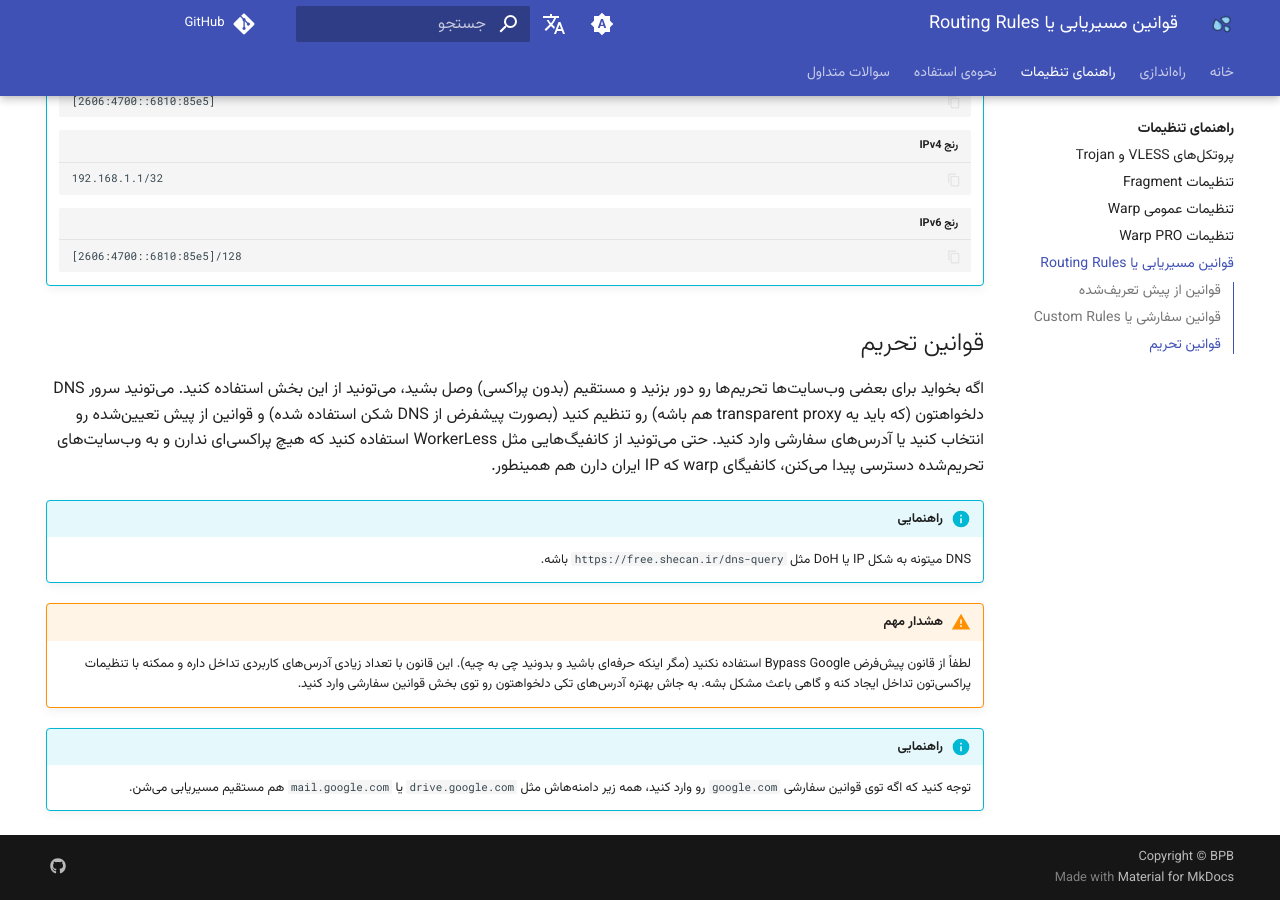
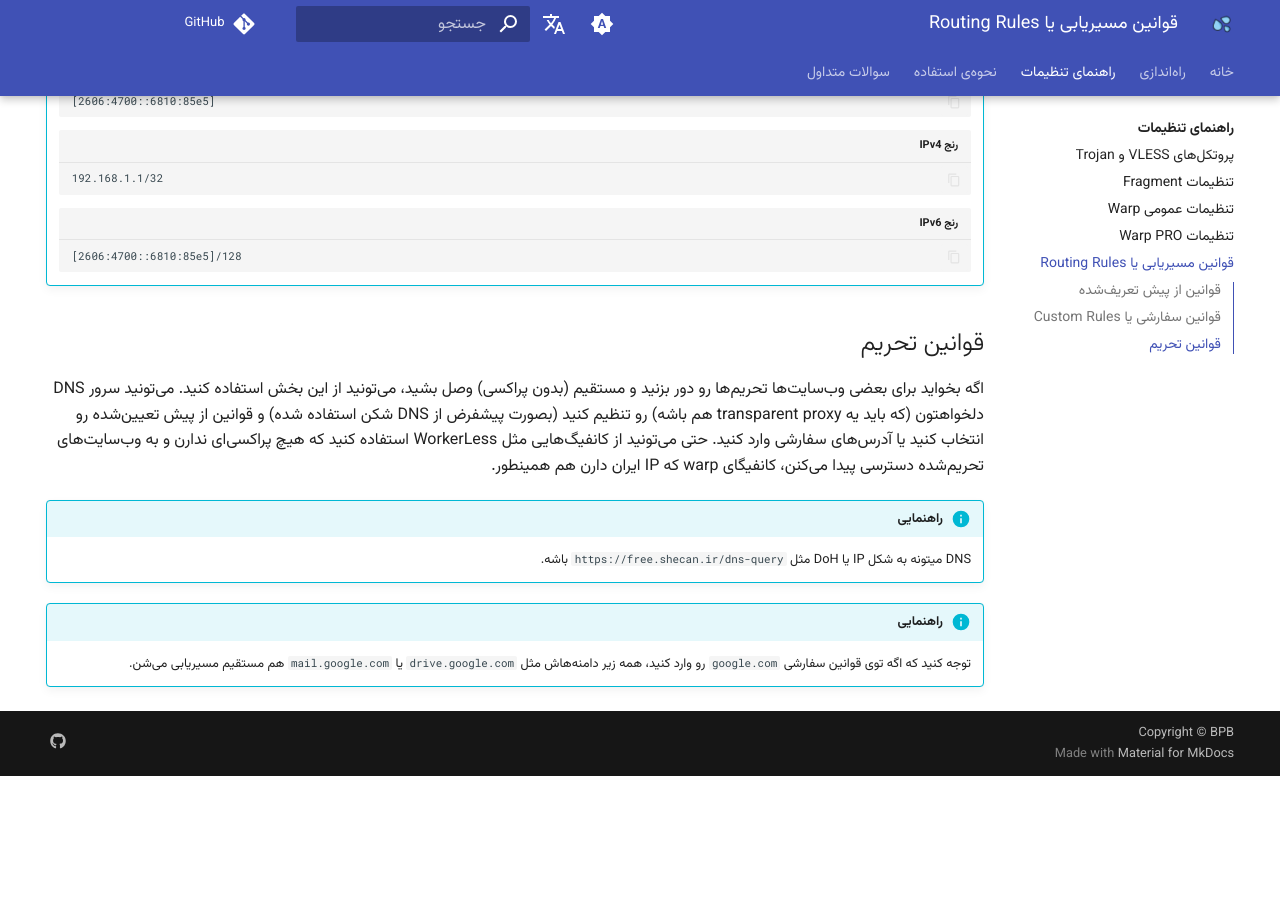
Before and after one commit to bia-pain-bache/BPB-Worker-Panel, an MkDocs documentation site: the page built from docs/fa/docs/configuration/routing-rules.md, in a window 1280 px wide and 900 px high, scrolled down 2198 px. Built offline with MkDocs 1.6.1 and Material for MkDocs 9.7.7, drawn with Linux system fonts in a browser that asks for light colours; comment, search, counter and statistics services are not loaded; after the commit the page ends 2974 px from its top, so only the background shows below that.

Commit message:
Updated docs.

```diff
--- a/docs/fa/docs/configuration/routing-rules.md
+++ b/docs/fa/docs/configuration/routing-rules.md
@@ -65,8 +65,5 @@ https://github.com/Loyalsoldier/v2ray-rules-dat/releases/latest/download/geosite
 !!! info "راهنمایی"
     DNS میتونه به شکل IP یا DoH مثل `https://free.shecan.ir/dns-query` باشه.
 
-!!! warning "هشدار مهم"
-    لطفاً از قانون پیش‌فرض Bypass Google استفاده نکنید (مگر اینکه حرفه‌ای باشید و بدونید چی به چیه). این قانون با تعداد زیادی آدرس‌های کاربردی تداخل داره و ممکنه با تنظیمات پراکسی‌تون تداخل ایجاد کنه و گاهی باعث مشکل بشه. به جاش بهتره آدرس‌های تکی دلخواهتون رو توی بخش قوانین سفارشی وارد کنید.
-
 !!! info "راهنمایی"
     توجه کنید که اگه توی قوانین سفارشی `google.com` رو وارد کنید، همه زیر دامنه‌هاش مثل `drive.google.com` یا `mail.google.com` هم مستقیم مسیریابی می‌شن.
```
Also changed, not shown: docs/en/docs/configuration/routing-rules.md (+0 -3 lines), docs/en/docs/index.md (+1 -1 lines), docs/fa/docs/index.md (+1 -1 lines), README.md, README_fa.md.
